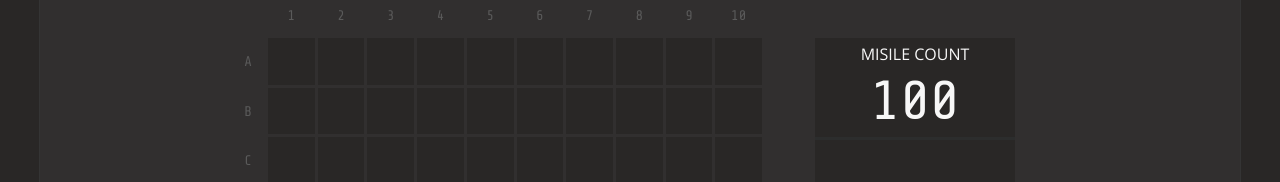
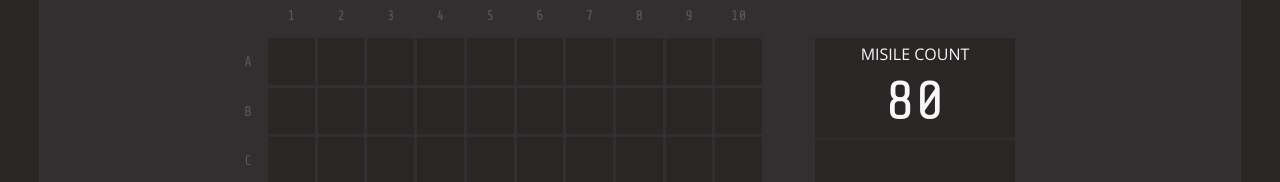
Before and after one commit to davidfigueroar9/battleship, a React (Create React App) app: page / in a window 1280 px wide. Shown: the part 225-407 px from the top of the page. Built offline with nearby package versions, Linux system fonts and the light colour scheme.

Commit message:
change tries number

```diff
--- a/src/App.jsx
+++ b/src/App.jsx
@@ -8,7 +8,7 @@ import DisplayBoats from "./components/DisplayBoats";
 import { BOARD_SIZE, setBoatsOnBoard, getIndexBoatbyPosition } from "./utils";
 import "./App.css";
 
-const MAX_ATTEMTS = 100;
+const MAX_ATTEMTS = 80;
 const boatsSizes = [4, 3, 3, 2, 2, 2, 1, 1, 1, 1];
 
 let timer = null;
```
